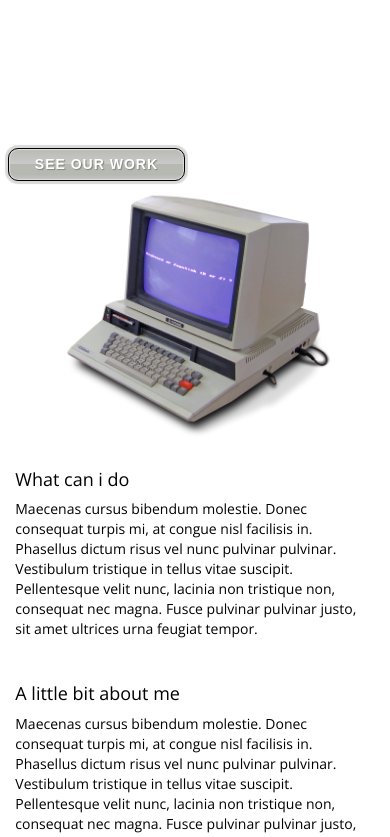
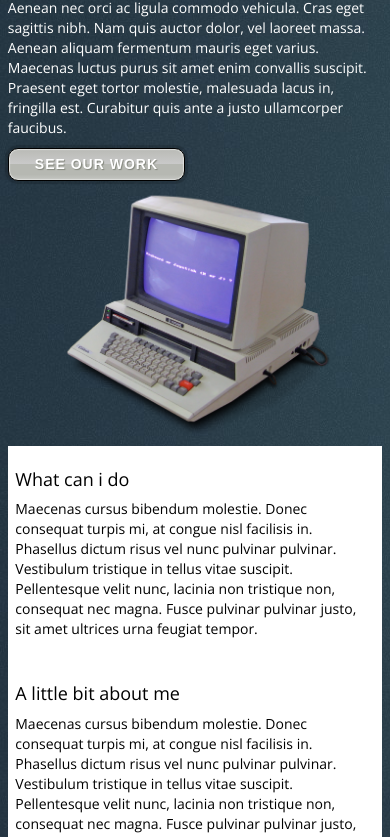
Before and after one commit to Bes87/Portfolio, a website: page index3.html in a window 390 px wide. Shown: the part 284-1121 px from the top of the page. Drawn offline with nearby package versions, Linux system fonts and the light colour scheme; files whose address does not match are found by name; a web font is replaced by a local one.

Commit message:
Prime modifiche HTML e CSS creazione file Package.json

```diff
--- a/index3.html
+++ b/index3.html
@@ -5,7 +5,7 @@
     <meta http-equiv="X-UA-Compatible" content="IE=edge">
     <meta name="viewport" content="width=device-width, initial-scale=1">
     <!-- The above 3 meta tags *must* come first in the head; any other head content must come *after* these tags -->
-    <title>Progetto3</title>
+    <title>Portfolio</title>
 
     <!-- Bootstrap -->
     <link href="bootstrap/bootstrap.min.css" rel="stylesheet">
--- a/theme3Media.css
+++ b/theme3Media.css
@@ -2,7 +2,7 @@
 
 
 	body {
-		background-image: url(grayplain.jpg);
+		background-image: url(img/greyplain.jpg);
 		background-repeat: repeat;
 		color: white;
 		padding: 0 2%;
```
Also changed, not shown: package.json (added, +19 -0 lines).
